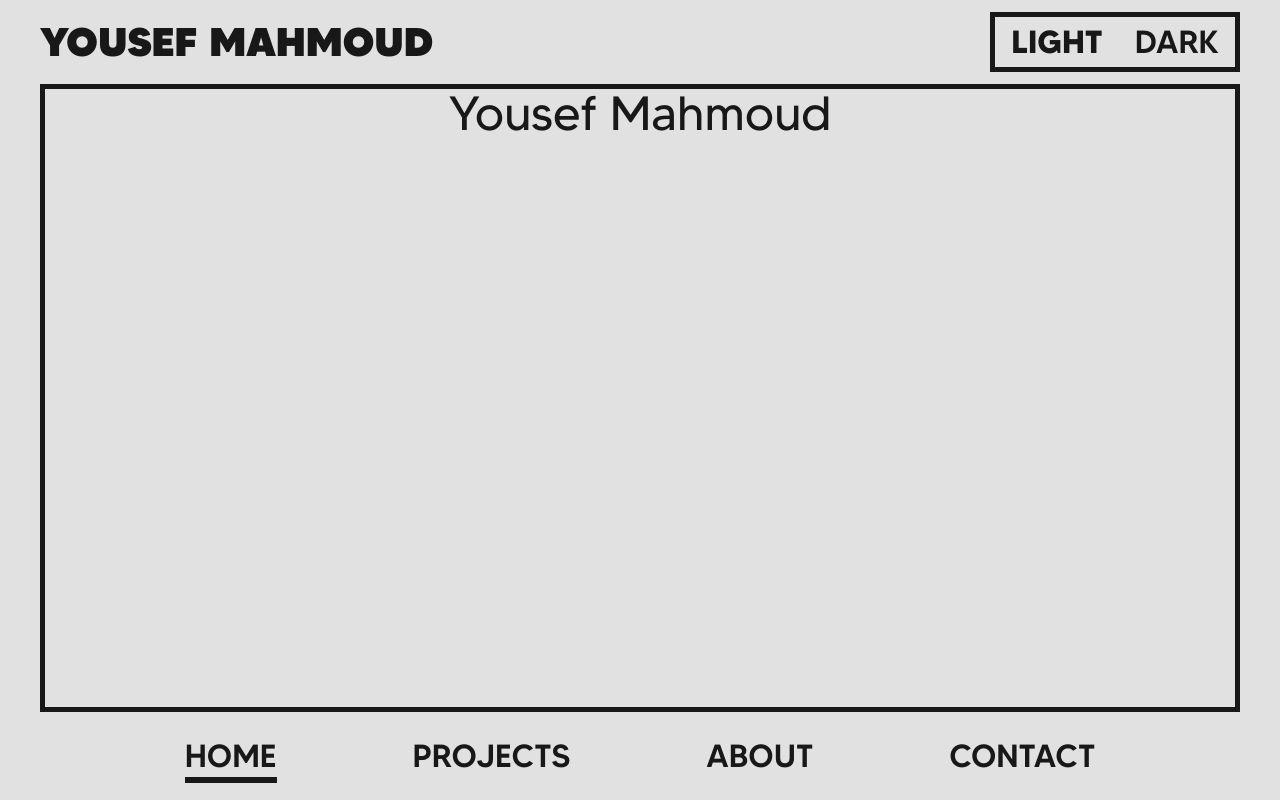
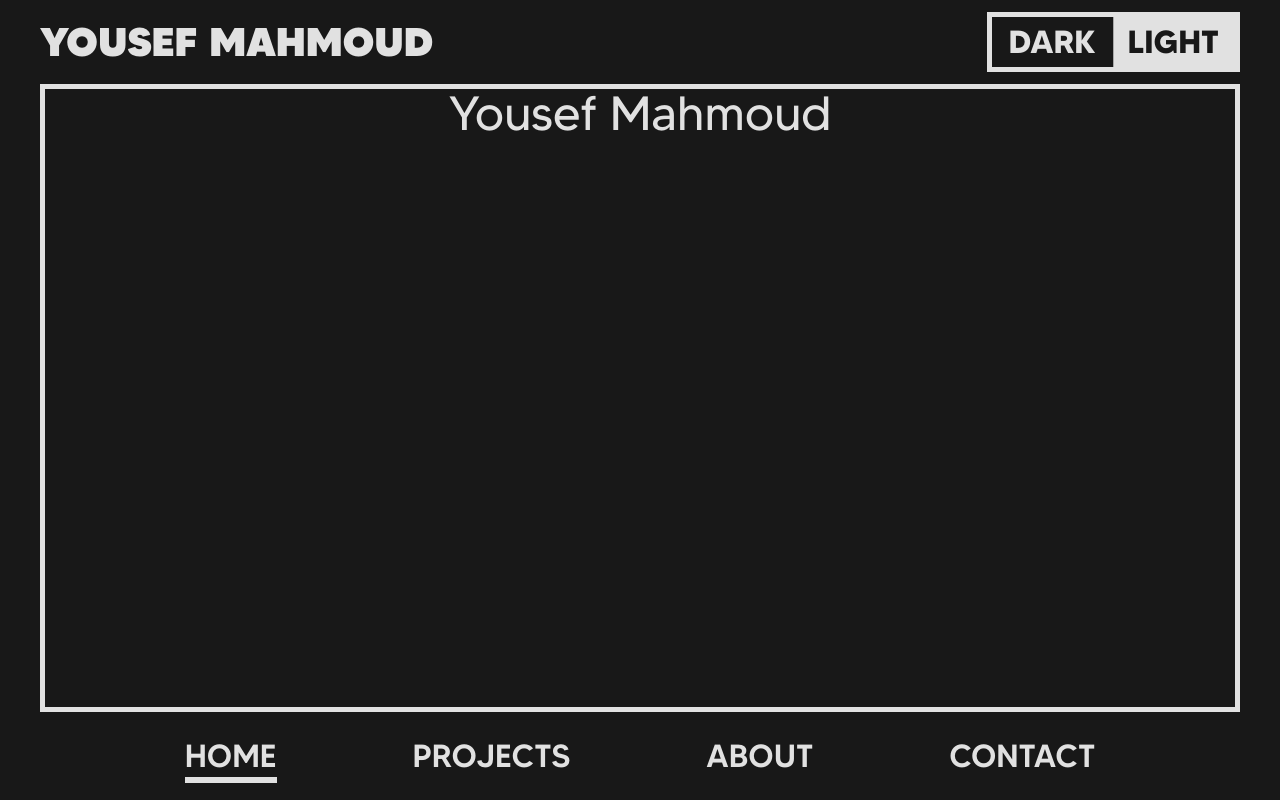
Before and after one commit to usefmahmud/portfolio, a Next.js app: page / in a window 1280 px wide. Built offline with nearby package versions, Linux system fonts and the light colour scheme.

Commit message:
feat(theme-toggle): enhance theme toggle functionality with improved accessibility and state management

```diff
--- a/app/globals.css
+++ b/app/globals.css
@@ -14,13 +14,10 @@
 
 @custom-variant dark (&:is(.dark *));
 
-@media (prefers-color-scheme: dark) {
-  :root {
-    --background: #181818;
-    --foreground: #e1e1e1;
-  }
+.dark {
+  --background: #181818;
+  --foreground: #e1e1e1;
 }
-
 @layer base {
   .navbar-link-underline {
     @apply after:bg-foreground relative text-[32px] font-medium after:absolute after:-bottom-2 after:left-0 after:h-[6px] after:w-0 after:content-[""] hover:after:w-full;
--- a/components/layout/theme-toggle.tsx
+++ b/components/layout/theme-toggle.tsx
@@ -1,28 +1,68 @@
 'use client';
 
-import React from 'react';
+import { cn } from '@/lib/utils';
+import React, { useEffect } from 'react';
+
+type THEME = 'light' | 'dark';
 
 const ThemeToggle = () => {
+  const [theme, setTheme] = React.useState<THEME>(
+    (localStorage.getItem('theme') as THEME) || 'dark'
+  );
+
+  const toggleTheme = () => {
+    setTheme((newTheme) => {
+      const nextTheme = newTheme === 'dark' ? 'light' : 'dark';
+      localStorage.setItem('theme', nextTheme);
+      return nextTheme;
+    });
+  };
+
+  useEffect(() => {
+    localStorage.setItem('theme', theme);
+    document.body.classList.toggle('dark', theme === 'dark');
+  }, [theme]);
+
   return (
     <div
-      className='border-foreground flex border-5'
-      role='group'
-      aria-label='Theme selection'
+      className='border-foreground relative flex cursor-pointer overflow-hidden border-5 *:px-4 *:text-[32px] *:font-semibold *:transition-transform *:duration-150 *:ease-in-out'
+      role='button'
+      tabIndex={0}
+      aria-label={`Switch to ${theme === 'light' ? 'dark' : 'light'} theme`}
+      onClick={() => toggleTheme()}
+      onKeyDown={(e) => {
+        if (e.key === 'Enter' || e.key === ' ') {
+          e.preventDefault();
+          toggleTheme();
+        }
+      }}
     >
-      <button
-        className={`px-4 text-[32px] font-semibold transition-colors`}
-        aria-label='Switch to light theme'
-        type='button'
+      <div
+        className={cn(
+          'bg-foreground absolute inset-y-0 transition-transform duration-150 ease-in-out',
+          'w-1/2',
+          theme === 'light' ? 'translate-x-0' : 'translate-x-full'
+        )}
+      />
+
+      <span
+        className={cn(
+          'relative z-10 flex items-center justify-center transition-colors duration-300',
+          theme === 'light' ? 'text-background' : 'text-foreground'
+        )}
+        aria-hidden={theme !== 'dark'}
+      >
+        DARK
+      </span>
+      <span
+        className={cn(
+          'relative z-10 flex items-center justify-center transition-colors duration-300',
+          theme === 'dark' ? 'text-background' : 'text-foreground'
+        )}
+        aria-hidden={theme !== 'light'}
       >
         LIGHT
-      </button>
-      <button
-        className={`px-4 text-[32px] font-medium transition-colors`}
-        aria-label='Switch to dark theme'
-        type='button'
-      >
-        DARK
-      </button>
+      </span>
     </div>
   );
 };
```
